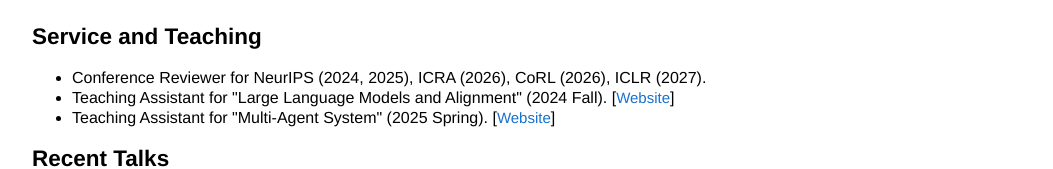
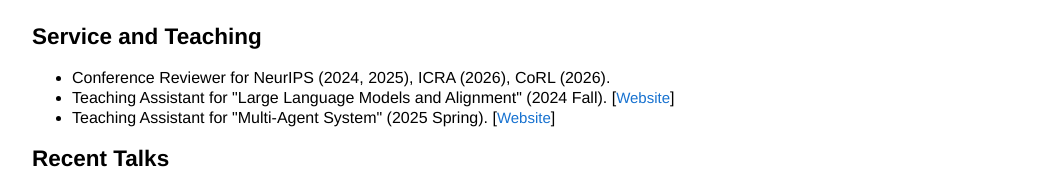
Before and after one commit to Ivan-Zhong/Ivan-Zhong.github.io, a plain HTML site: page index.html in a window 1280 px wide. Shown: the part 4805-4974 px from the top of the page, without its empty margins (115-1168 px from the left). Drawn offline with Linux system fonts and the light colour scheme.

Commit message:
Update README.md

```diff
--- a/index.html
+++ b/index.html
@@ -401,7 +401,7 @@
         <h2>Service and Teaching</h2>
         <!-- <font face="helvetica, ariel, 'sans serif'">  -->
           <ul style="font-size: 12pt; text-align: justify;">
-          <li>Conference Reviewer for NeurIPS (2024, 2025), ICRA (2026), CoRL (2026), ICLR (2027).</li>
+          <li>Conference Reviewer for NeurIPS (2024, 2025), ICRA (2026), CoRL (2026).</li>
           <!-- <li>Area Chair for DAI (2024).</li> -->
           <li>Teaching Assistant for "Large Language Models and Alignment" (2024 Fall). [<a href="https://pku-llm.ai/" target="_blank">Website</a>]</li>
           <li>Teaching Assistant for "Multi-Agent System" (2025 Spring). [<a href="https://pku-mas.com/" target="_blank">Website</a>]</li>
```
